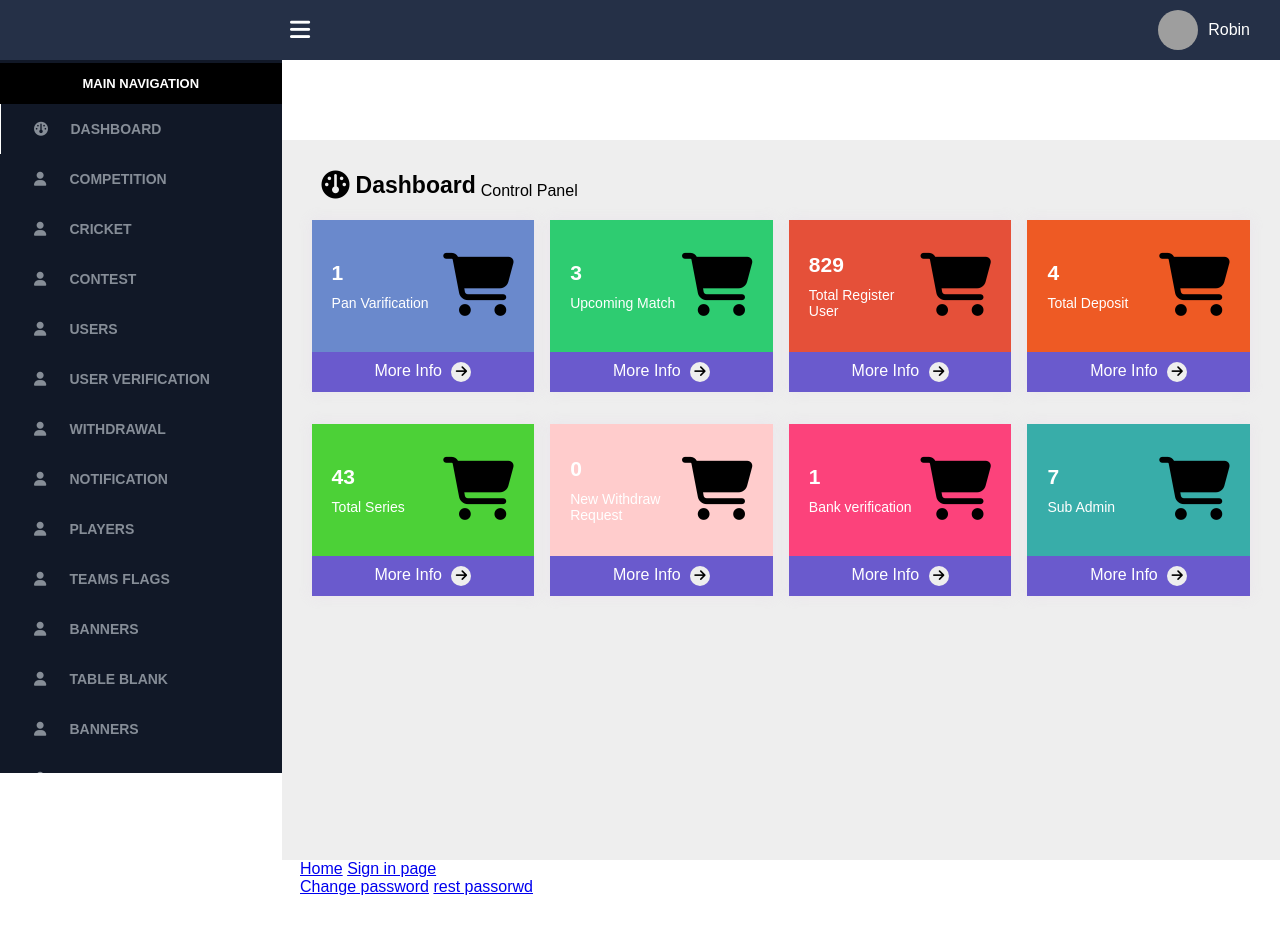
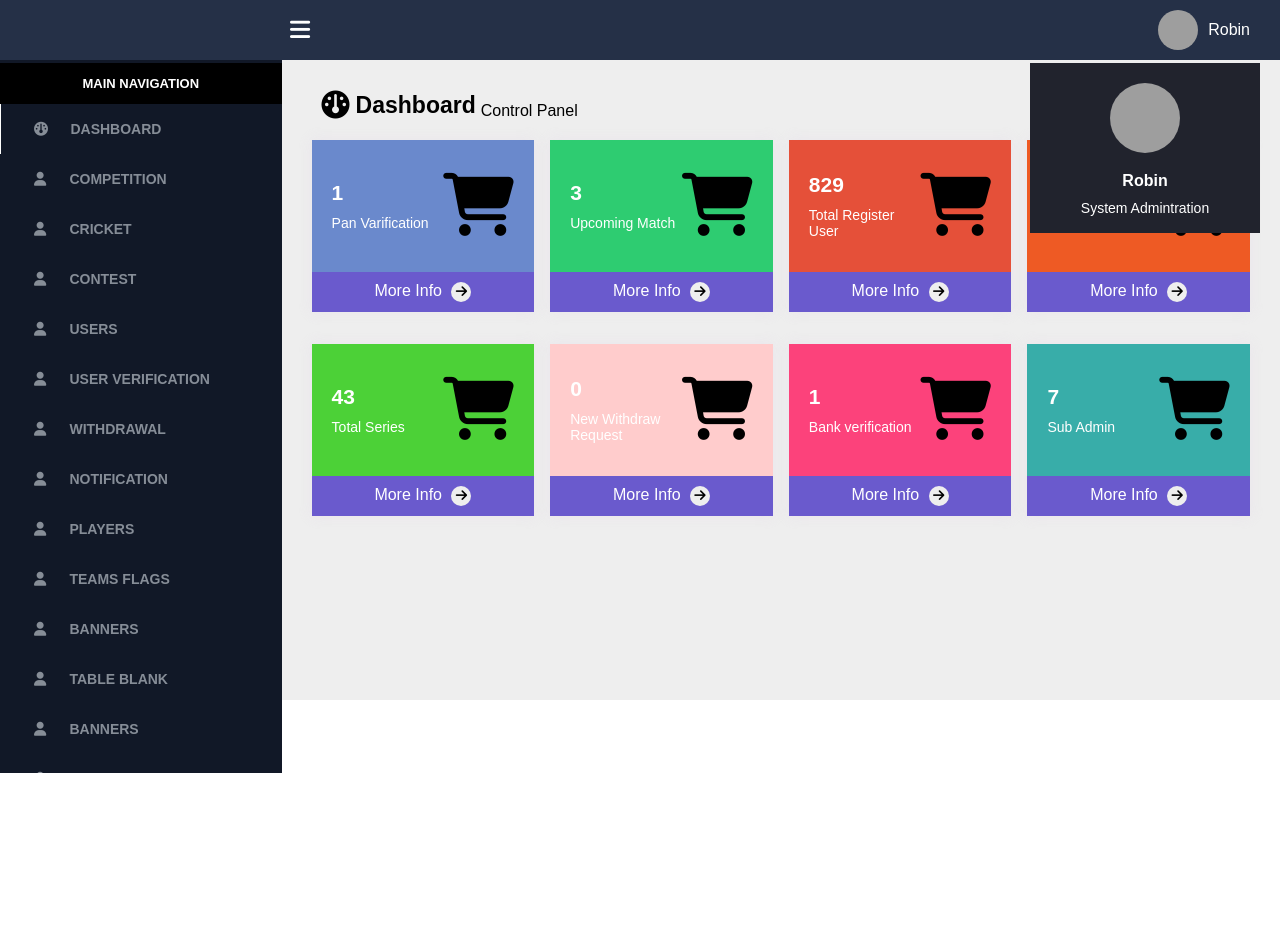
Before and after one commit to Ashis443hkumar/comp-dashboard-projct, a plain HTML site: page index.html in a window 1280 px wide. After the commit the page ends 800 px from the top, so only its background shows below. Drawn offline with Linux system fonts and the light colour scheme; grey boxes are pictures that could not be loaded.

Commit message:
2 files modified

```diff
--- a/index.html
+++ b/index.html
@@ -29,6 +29,12 @@
             />
             <span>Robin</span>
          </div>
+         <div id="elementTogglebutton">
+           <img src="https://images.pexels.com/photos/39866/entrepreneur-startup-start-up-man-39866.jpeg?auto=compress&     cs=tinysrgb&w=600" alt=""/>
+            <h2>Robin </h2>
+            <p>System Admintration</p>
+         </div>
+
         </div>
       </div>
 
--- a/styles.css
+++ b/styles.css
@@ -53,6 +53,38 @@ body{
   margin-left: 15px;
 }
 
+/* click button  */
+#elementTogglebutton{
+  width: 230px;
+  height: 170px;
+  background-color: #21232d;
+  padding: 20px 30px;
+  color: #fff;
+  position: absolute;
+  top: 63px;
+  right: 20px;
+  text-align: center;
+  cursor: pointer;
+
+}
+#elementTogglebutton img{
+  width: 70px;
+  height: 70px;
+  object-fit: cover;
+  border-radius: 50%;
+  margin-bottom: 15px;
+
+}
+#elementTogglebutton h2{
+  font-size: 16px;
+  margin: 0px;
+}
+#elementTogglebutton p{
+  font-size: 14px;
+  margin-top: 10px;
+}
+
+/*---------------dashboard -------------- */
 .dashboard {
   width: 100%;
   clear: both;
@@ -120,15 +152,13 @@ body{
 .right_div {
   float: right;
   width: 78%;
-  min-height: 90vh;
+  min-height: 80vh;
   height: 100%;
   padding: 10px 30px;
   position: relative;
   background-color: #eee;
 
 }
-
-
 
 /*--------------- dash box -------------------- */
 
@@ -386,8 +416,6 @@ button.rest{
 }
 
 .nav_login{
-  margin: 300px;
-  margin-top: 140px;
-  z-index: 999;
-
+  /* margin-top: 0;
+   margin: 300px; */
 }
```
